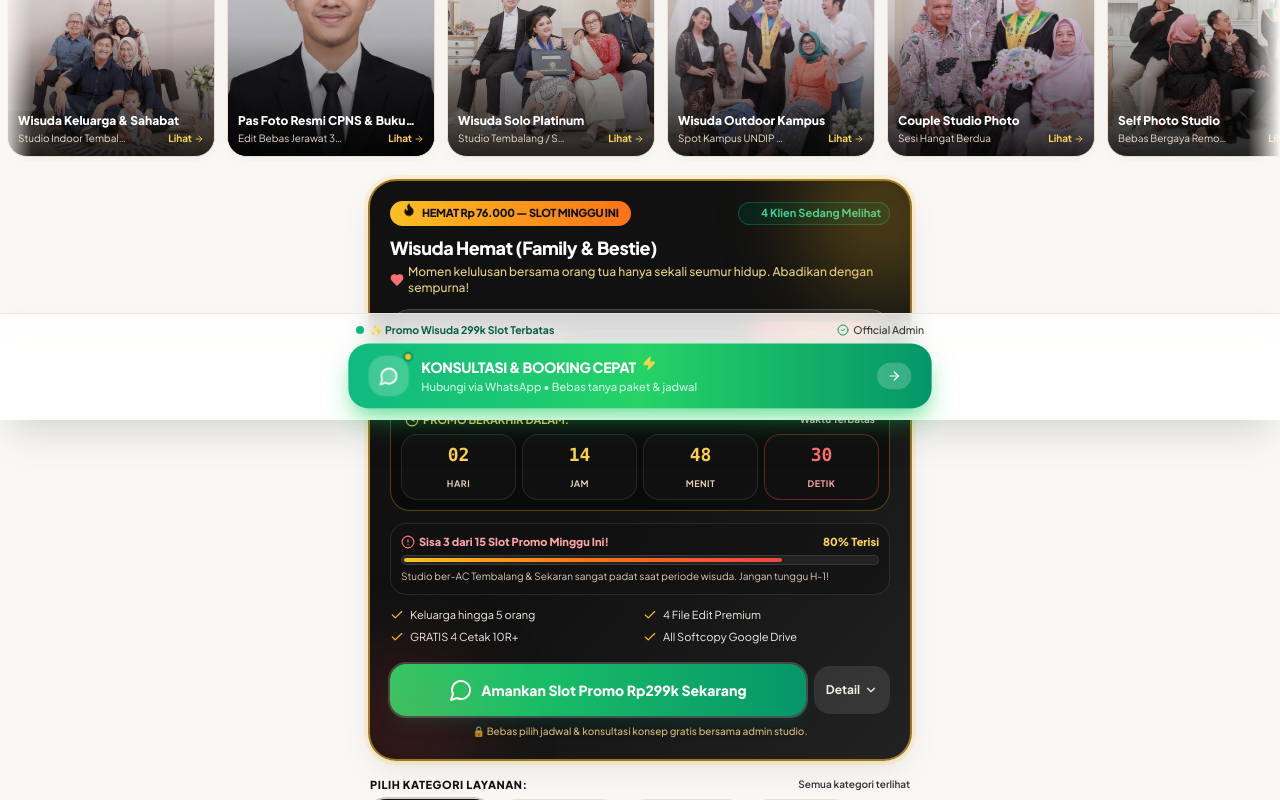
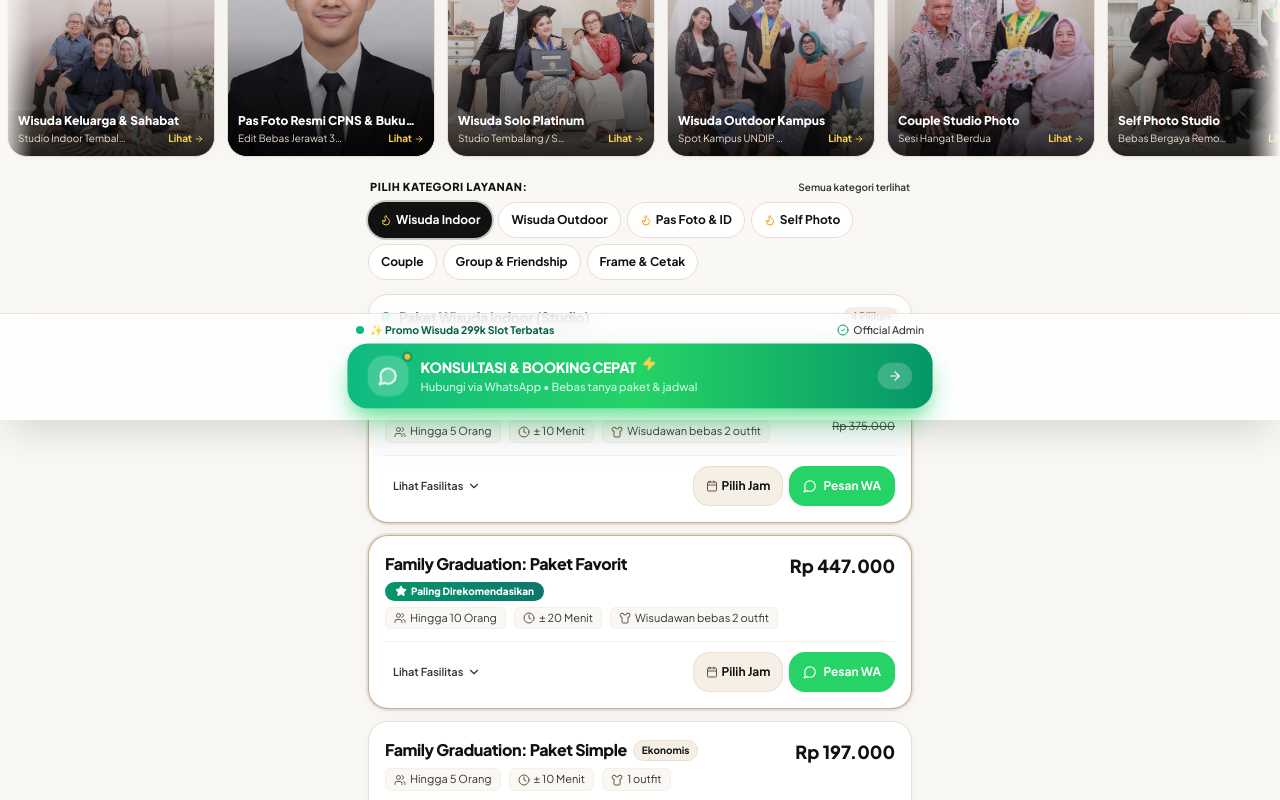
Before and after one commit to iprat30/infopotrait, a React (Vite) app: page / in a window 1280 px wide. Shown: the part 380-1180 px from the top of the page. Built offline with nearby package versions, Linux system fonts and the light colour scheme; the HTML template or start-up script is replaced by a standard one.

Commit message:
feat: smart delayed FOMO promo reveal tailored for graduation and family photo visitors

```diff
--- a/src/App.jsx
+++ b/src/App.jsx
@@ -1,4 +1,4 @@
-import React, { useState } from 'react';
+import React, { useState, useEffect, useRef } from 'react';
 import Header from './components/Header';
 import NavigationSwitcher from './components/NavigationSwitcher';
 import PortfolioTicker from './components/PortfolioTicker';
@@ -15,11 +15,53 @@ import BookingModal from './components/BookingModal';
 import { PACKAGES_DATA } from './data/packagesData';
 import { PlusCircle, CheckCircle2 } from 'lucide-react';
 
+// Categories that trigger faster promo reveal (high-intent visitors)
+const HIGH_INTENT_CATEGORIES = ['wisuda-indoor', 'wisuda-outdoor', 'group'];
+const DEFAULT_REVEAL_DELAY = 35_000;  // 35 sec for normal browsing
+const INTENT_REVEAL_DELAY  = 15_000;  // 15 sec for wisuda/family viewers
+
 export default function App() {
-  const [activeTab, setActiveTab] = useState('packages'); // 'packages' | 'portfolio' | 'branches' | 'faq'
+  const [activeTab, setActiveTab] = useState('packages');
   const [selectedCategory, setSelectedCategory] = useState('wisuda-indoor');
   const [bookingPackage, setBookingPackage] = useState(null);
   const [showAddOns, setShowAddOns] = useState(false);
+
+  // Promo reveal state — hidden on first load, shown after delay
+  const [promoVisible, setPromoVisible] = useState(false);
+  const [promoDismissed, setPromoDismissed] = useState(false);
+  const promoTimerRef = useRef(null);
+  const promoRevealedRef = useRef(false); // ensure we only fire once per session
+
+  // Smart reveal: watch selectedCategory and activeTab
+  useEffect(() => {
+    if (promoRevealedRef.current || promoDismissed) return;
+
+    // Clear any existing timer
+    clearTimeout(promoTimerRef.current);
+
+    if (activeTab !== 'packages') return;
+
+    const delay = HIGH_INTENT_CATEGORIES.includes(selectedCategory)
+      ? INTENT_REVEAL_DELAY
+      : DEFAULT_REVEAL_DELAY;
+
+    promoTimerRef.current = setTimeout(() => {
+      if (!promoRevealedRef.current) {
+        promoRevealedRef.current = true;
+        setPromoVisible(true);
+      }
+    }, delay);
+
+    return () => clearTimeout(promoTimerRef.current);
+  }, [selectedCategory, activeTab, promoDismissed]);
+
+  const handleDismissPromo = () => {
+    setPromoVisible(false);
+    setPromoDismissed(true);
+    clearTimeout(promoTimerRef.current);
+  };
+
+
 
   const currentCategoryData = PACKAGES_DATA[selectedCategory];
 
@@ -45,8 +87,13 @@ export default function App() {
             }}
           />
 
-          {/* Compact Promo Banner */}
-          <CompactPromo />
+          {/* Smart FOMO Promo — hidden on arrival, revealed after time-based + intent trigger */}
+          <CompactPromo
+            visible={promoVisible}
+            selectedCategory={selectedCategory}
+            onDismiss={handleDismissPromo}
+          />
+
 
           {/* Simple Category Tabs (All Visible at Once, No Photos) */}
           <CategoryTabs
--- a/src/components/CompactPromo.jsx
+++ b/src/components/CompactPromo.jsx
@@ -1,76 +1,170 @@
-import React, { useState, useEffect } from 'react';
-import { Sparkles, MessageCircle, ChevronDown, Check, Flame, Zap, Clock, Users, AlertCircle, Heart } from 'lucide-react';
+import React, { useState, useEffect, useRef } from 'react';
+import {
+  Sparkles, MessageCircle, ChevronDown, Check,
+  Flame, Clock, AlertCircle, Heart, X, Zap, Users, GraduationCap,
+} from 'lucide-react';
 import { PROMO_SPECIAL } from '../data/packagesData';
 import { MAIN_WHATSAPP } from '../data/branchesData';
 
-export default function CompactPromo() {
+// Context-aware copy per category intent
+const INTENT_CONTEXTS = {
+  'wisuda-indoor': {
+    icon: <GraduationCap className="size-4 shrink-0" />,
+    label: 'PROMO FOTO WISUDA',
+    headline: 'Momen Wisuda Hanya Sekali Seumur Hidup — Abadikan Sekarang',
+    sub: 'Orang tua sudah mengorbankan segalanya. Hadirkan foto wisuda yang bikin mereka bangga dan haru.',
+    waText: 'Halo Admin Potrait, saya mau amankan SLOT PROMO WISUDA HEMAT Rp299k. Mohon info slot tersisa minggu ini ya!',
+    urgency: 'Periode wisuda = slot super padat!',
+    color: 'from-violet-700 via-charcoal to-charcoal',
+    badge: 'bg-violet-400 text-white',
+  },
+  'wisuda-outdoor': {
+    icon: <GraduationCap className="size-4 shrink-0" />,
+    label: 'PROMO FOTO WISUDA OUTDOOR',
+    headline: 'Foto Wisuda Outdoor Terbaik Semarang — Hemat Rp76.000',
+    sub: 'Latar alam terbuka + golden hour = foto yang tak terlupakan. Slot outdoor terbatas!',
+    waText: 'Halo Admin Potrait, saya mau amankan SLOT PROMO WISUDA OUTDOOR HEMAT Rp299k. Mohon info slot tersisa!',
+    urgency: 'Slot outdoor paling cepat habis!',
+    color: 'from-emerald-800 via-charcoal to-charcoal',
+    badge: 'bg-emerald-400 text-charcoal',
+  },
+  group: {
+    icon: <Users className="size-4 shrink-0" />,
+    label: 'PROMO FOTO KELUARGA',
+    headline: 'Foto Keluarga Lengkap — Hemat Rp76.000 Minggu Ini',
+    sub: 'Kapan terakhir foto bersama seluruh keluarga? Buat momen ini nyata sebelum semua sibuk lagi.',
+    waText: 'Halo Admin Potrait, saya mau amankan SLOT PROMO FOTO KELUARGA HEMAT Rp299k. Mohon info slot tersisa!',
+    urgency: 'Akhir pekan = jadwal keluarga terpadat!',
+    color: 'from-rose-800 via-charcoal to-charcoal',
+    badge: 'bg-rose-400 text-white',
+  },
+  default: {
+    icon: <Flame className="size-4 shrink-0" />,
+    label: 'FLASH SALE TERBATAS',
+    headline: 'Promo Spesial Minggu Ini — Hemat Rp76.000',
+    sub: 'Penawaran eksklusif hanya untuk pengunjung yang hadir hari ini. Jangan lewatkan!',
+    waText: 'Halo Admin Potrait, saya mau amankan SLOT PROMO HEMAT Rp299k. Mohon info slot tersisa minggu ini!',
+    urgency: 'Harga normal kembali minggu depan!',
+    color: 'from-amber-800 via-charcoal to-charcoal',
+    badge: 'bg-amber-400 text-charcoal',
+  },
+};
+
+const HIGH_INTENT = ['wisuda-indoor', 'wisuda-outdoor', 'group'];
+
+export default function CompactPromo({ visible = false, selectedCategory = '', onDismiss }) {
   const [expanded, setExpanded] = useState(false);
+  const [show, setShow] = useState(false);          // controls CSS entrance
+  const [showAttention, setShowAttention] = useState(false); // pulsing ring
+  const prevVisibleRef = useRef(false);
 
-  // Live real-time ticking countdown to end of Sunday / batch
-  const [timeLeft, setTimeLeft] = useState({
-    days: 2,
-    hours: 14,
-    minutes: 48,
-    seconds: 35
+  // Animate in when visible flips to true
+  useEffect(() => {
+    if (visible && !prevVisibleRef.current) {
+      // Small RAF delay so CSS transition fires properly
+      requestAnimationFrame(() => {
+        setShow(true);
+        // Show attention ring 800ms after slide-in starts
+        setTimeout(() => setShowAttention(true), 800);
       });
+    }
+    prevVisibleRef.current = visible;
+  }, [visible]);
 
+  // Countdown timer
+  const [timeLeft, setTimeLeft] = useState({ days: 2, hours: 14, minutes: 48, seconds: 35 });
   useEffect(() => {
+    if (!visible) return;
     const timer = setInterval(() => {
       setTimeLeft((prev) => {
-        if (prev.seconds > 0) {
-          return { ...prev, seconds: prev.seconds - 1 };
-        } else if (prev.minutes > 0) {
-          return { ...prev, minutes: prev.minutes - 1, seconds: 59 };
-        } else if (prev.hours > 0) {
-          return { ...prev, hours: prev.hours - 1, minutes: 59, seconds: 59 };
-        } else if (prev.days > 0) {
-          return { ...prev, days: prev.days - 1, hours: 23, minutes: 59, seconds: 59 };
-        }
-        return { days: 2, hours: 23, minutes: 59, seconds: 59 }; // Reset cycle
+        if (prev.seconds > 0) return { ...prev, seconds: prev.seconds - 1 };
+        if (prev.minutes > 0) return { ...prev, minutes: prev.minutes - 1, seconds: 59 };
+        if (prev.hours > 0) return { ...prev, hours: prev.hours - 1, minutes: 59, seconds: 59 };
+        if (prev.days > 0) return { ...prev, days: prev.days - 1, hours: 23, minutes: 59, seconds: 59 };
+        return { days: 2, hours: 23, minutes: 59, seconds: 59 };
       });
     }, 1000);
+    return () => clearInterval(timer);
+  }, [visible]);
 
-    return () => clearInterval(timer);
-  }, []);
+  const fmt = (n) => (n < 10 ? `0${n}` : `${n}`);
 
-  const formatDigit = (num) => (num < 10 ? `0${num}` : `${num}`);
+  const ctx = INTENT_CONTEXTS[selectedCategory] || INTENT_CONTEXTS.default;
+  const waUrl = `https://wa.me/${MAIN_WHATSAPP.number}?text=${encodeURIComponent(ctx.waText)}`;
+  const isHighIntent = HIGH_INTENT.includes(selectedCategory);
 
-  const emotionalWaText = `Halo Admin Potrait Studio, saya ingin amankan SLOT PROMO WISUDA HEMAT Rp299k sebelum kehabisan slot minggu ini. Mohon info tanggal & jam yang masih kosong...`;
-  const waUrl = `https://wa.me/${MAIN_WHATSAPP.number}?text=${encodeURIComponent(emotionalWaText)}`;
+  const handleDismiss = () => {
+    setShow(false);
+    setShowAttention(false);
+    setTimeout(() => onDismiss?.(), 400); // wait for slide-out
+  };
+
+  if (!visible && !show) return null;
 
   return (
-    <section className="px-4 py-2 max-w-xl mx-auto" aria-labelledby="promo-card-title">
-      <div className="relative overflow-hidden rounded-3xl bg-gradient-to-br from-charcoal-900 via-charcoal to-charcoal-800 text-white p-4 sm:p-5 shadow-elevated border-2 border-amber-400/60 ring-4 ring-amber-400/15">
+    <div
+      className={`
+        px-4 py-2 max-w-xl mx-auto w-full
+        transition-all duration-500 ease-out
+        ${show ? 'opacity-100 translate-y-0' : 'opacity-0 translate-y-8 pointer-events-none'}
+      `}
+      aria-live="polite"
+      aria-label="Promo terbatas"
+    >
+      {/* Attention ring that pulses around the whole card */}
+      <div className={`relative rounded-3xl transition-all duration-700 ${showAttention ? 'ring-4 ring-amber-400/50' : 'ring-0'}`}>
 
-        {/* Glow Ambient Lights */}
-        <div className="absolute -top-12 -right-12 size-40 bg-amber-400/25 rounded-full blur-2xl pointer-events-none" aria-hidden="true"></div>
-        <div className="absolute -bottom-12 -left-12 size-40 bg-red-500/15 rounded-full blur-2xl pointer-events-none" aria-hidden="true"></div>
+        <section
+          className={`relative overflow-hidden rounded-3xl bg-gradient-to-br ${ctx.color} text-white p-4 sm:p-5 shadow-floating border-2 border-amber-400/60`}
+          aria-labelledby="promo-card-title"
+        >
 
-        {/* 1. TOP BANNER: FOMO Ribbon & Active Viewers */}
-        <div className="flex items-center justify-between gap-2 mb-2 flex-wrap">
-          <span className="inline-flex items-center gap-1.5 bg-gradient-to-r from-amber-400 to-orange-500 text-charcoal font-black px-3 py-1 rounded-full text-[11px] shadow-sm tracking-tight">
-            <Flame className="size-3.5 fill-charcoal text-charcoal animate-bounce" aria-hidden="true" />
-            <span>HEMAT Rp 76.000 — SLOT MINGGU INI</span>
+          {/* Glow lights */}
+          <div className="absolute -top-12 -right-12 size-44 bg-amber-400/20 rounded-full blur-2xl pointer-events-none" />
+          <div className="absolute -bottom-12 -left-12 size-44 bg-red-500/15 rounded-full blur-2xl pointer-events-none" />
+
+          {/* ── TOP ROW: Badge + Live viewers + Dismiss ── */}
+          <div className="flex items-start justify-between gap-2 mb-2">
+            <div className="flex flex-wrap items-center gap-1.5">
+              {/* Flash badge — animates when high intent */}
+              <span className={`inline-flex items-center gap-1.5 ${ctx.badge} font-black px-3 py-1 rounded-full text-[11px] shadow-sm tracking-tight ${isHighIntent ? 'animate-bounce' : ''}`}>
+                {ctx.icon}
+                <span>{ctx.label}</span>
               </span>
-
               <span className="inline-flex items-center gap-1 text-[11px] font-bold text-emerald-400 bg-emerald-950/60 px-2 py-0.5 rounded-full border border-emerald-500/30">
-            <span className="size-2 rounded-full bg-emerald-400 animate-ping mr-0.5" aria-hidden="true"></span>
-            <span>4 Klien Sedang Melihat</span>
+                <span className="size-2 rounded-full bg-emerald-400 animate-ping mr-0.5" />
+                <span>{isHighIntent ? '7' : '4'} Orang Melihat Ini</span>
               </span>
             </div>
 
-        {/* 2. EMOTIONAL HOOK HEADLINE */}
-        <div className="mt-1.5">
-          <h2 id="promo-card-title" className="text-base sm:text-lg font-black text-white tracking-tight leading-snug">
-            {PROMO_SPECIAL.title}
-          </h2>
-          <p className="text-xs text-amber-200/90 font-medium mt-0.5 flex items-center gap-1 leading-snug">
-            <Heart className="size-3.5 text-red-400 fill-red-400 shrink-0" aria-hidden="true" />
-            <span>Momen kelulusan bersama orang tua hanya sekali seumur hidup. Abadikan dengan sempurna!</span>
-          </p>
+            {/* Dismiss button */}
+            <button
+              type="button"
+              onClick={handleDismiss}
+              className="shrink-0 size-7 flex items-center justify-center rounded-full bg-white/10 hover:bg-white/25 text-warm-300 hover:text-white transition-colors"
+              aria-label="Tutup promo"
+            >
+              <X className="size-3.5" />
+            </button>
           </div>
 
-        {/* 3. BIG PRICE & DISCOUNT DISPLAY */}
+          {/* ── URGENCY RIBBON — appears immediately ── */}
+          <div className="flex items-center gap-1.5 bg-red-500/25 border border-red-400/40 rounded-xl px-2.5 py-1.5 mb-3 text-[11px]">
+            <AlertCircle className="size-3.5 text-red-300 shrink-0 animate-pulse" />
+            <span className="font-bold text-red-200">{ctx.urgency}</span>
+            <span className="ml-auto font-black text-amber-300">HEMAT Rp76.000!</span>
+          </div>
+
+          {/* ── HEADLINE ── */}
+          <h2 id="promo-card-title" className="text-base sm:text-lg font-black text-white tracking-tight leading-snug">
+            {ctx.headline}
+          </h2>
+          <p className="text-xs text-warm-200/90 font-medium mt-0.5 flex items-start gap-1 leading-snug">
+            <Heart className="size-3.5 text-red-400 fill-red-400 shrink-0 mt-0.5" />
+            <span>{ctx.sub}</span>
+          </p>
+
+          {/* ── PRICE BLOCK ── */}
           <div className="mt-3 p-3 bg-white/10 backdrop-blur-md rounded-2xl border border-white/15 flex items-baseline justify-between">
             <div>
               <div className="flex items-center gap-1 text-[10px] text-warm-300 font-bold uppercase tracking-wider">
@@ -89,93 +183,76 @@ export default function CompactPromo() {
             </div>
           </div>
 
-        {/* 4. REAL-TIME COUNTDOWN TIMER (WAKTU TERBATAS) */}
+          {/* ── COUNTDOWN TIMER ── */}
           <div className="mt-3 p-2.5 bg-black/40 rounded-2xl border border-amber-400/30">
             <div className="flex items-center justify-between text-[11px] font-bold text-amber-300 mb-1.5 px-1">
               <span className="flex items-center gap-1">
-              <Clock className="size-3.5 animate-spin" style={{ animationDuration: '6s' }} aria-hidden="true" />
+                <Clock className="size-3.5 animate-spin" style={{ animationDuration: '6s' }} />
                 <span>PROMO BERAKHIR DALAM:</span>
               </span>
               <span className="text-[10px] text-warm-300">Waktu Terbatas</span>
             </div>
-
             <div className="grid grid-cols-4 gap-1.5 text-center">
-            <div className="bg-charcoal-900/90 py-1.5 px-1 rounded-xl border border-white/10 shadow-xs">
-              <span className="font-black text-base sm:text-lg text-amber-300 block font-mono">
-                {formatDigit(timeLeft.days)}
+              {[
+                { val: timeLeft.days, label: 'Hari', red: false },
+                { val: timeLeft.hours, label: 'Jam', red: false },
+                { val: timeLeft.minutes, label: 'Menit', red: false },
+                { val: timeLeft.seconds, label: 'Detik', red: true },
+              ].map(({ val, label, red }) => (
+                <div key={label} className={`bg-charcoal-900/90 py-1.5 px-1 rounded-xl border shadow-xs ${red ? 'border-red-500/40' : 'border-white/10'}`}>
+                  <span className={`font-black text-base sm:text-lg block font-mono ${red ? 'text-red-400' : 'text-amber-300'}`}>
+                    {fmt(val)}
                   </span>
-              <span className="text-[9px] uppercase tracking-wider text-warm-300 font-bold">Hari</span>
+                  <span className={`text-[9px] uppercase tracking-wider font-bold ${red ? 'text-red-300' : 'text-warm-300'}`}>{label}</span>
                 </div>
-            <div className="bg-charcoal-900/90 py-1.5 px-1 rounded-xl border border-white/10 shadow-xs">
-              <span className="font-black text-base sm:text-lg text-amber-300 block font-mono">
-                {formatDigit(timeLeft.hours)}
-              </span>
-              <span className="text-[9px] uppercase tracking-wider text-warm-300 font-bold">Jam</span>
-            </div>
-            <div className="bg-charcoal-900/90 py-1.5 px-1 rounded-xl border border-white/10 shadow-xs">
-              <span className="font-black text-base sm:text-lg text-amber-300 block font-mono">
-                {formatDigit(timeLeft.minutes)}
-              </span>
-              <span className="text-[9px] uppercase tracking-wider text-warm-300 font-bold">Menit</span>
-            </div>
-            <div className="bg-charcoal-900/90 py-1.5 px-1 rounded-xl border border-red-500/40 shadow-xs">
-              <span className="font-black text-base sm:text-lg text-red-400 block font-mono">
-                {formatDigit(timeLeft.seconds)}
-              </span>
-              <span className="text-[9px] uppercase tracking-wider text-red-300 font-bold">Detik</span>
-            </div>
+              ))}
             </div>
           </div>
 
-        {/* 5. SCARCITY SLOT PROGRESS BAR (KUOTA TERSISA) */}
+          {/* ── SLOT SCARCITY BAR ── */}
           <div className="mt-3 bg-charcoal-900/60 p-2.5 rounded-xl border border-white/10">
             <div className="flex items-center justify-between text-[11px] font-extrabold mb-1">
               <span className="text-red-300 flex items-center gap-1">
-              <AlertCircle className="size-3.5 text-red-400 shrink-0" aria-hidden="true" />
-              <span>Sisa 3 dari 15 Slot Promo Minggu Ini!</span>
+                <AlertCircle className="size-3.5 text-red-400 shrink-0" />
+                <span>Sisa {isHighIntent ? '2' : '3'} dari 15 Slot Promo!</span>
               </span>
-            <span className="text-amber-300">80% Terisi</span>
+              <span className="text-amber-300">{isHighIntent ? '87%' : '80%'} Terisi</span>
             </div>
-
-          {/* Progress Visual Bar */}
             <div className="w-full bg-charcoal-800 h-2.5 rounded-full overflow-hidden p-0.5 border border-white/10">
               <div
-              className="bg-gradient-to-r from-amber-400 via-orange-500 to-red-500 h-full rounded-full transition-all duration-500"
-              style={{ width: '80%' }}
-            ></div>
+                className="bg-gradient-to-r from-amber-400 via-orange-500 to-red-500 h-full rounded-full transition-all duration-700"
+                style={{ width: isHighIntent ? '87%' : '80%' }}
+              />
             </div>
             <p className="text-[10px] text-warm-300 mt-1">
-            Studio ber-AC Tembalang & Sekaran sangat padat saat periode wisuda. Jangan tunggu H-1!
+              {isHighIntent
+                ? 'Periode wisuda / musim kelulusan adalah waktu tersibuk. Booking sekarang sebelum slot habis!'
+                : 'Studio ber-AC Tembalang & Sekaran sangat diminati akhir pekan. Jangan tunggu H-1!'}
             </p>
           </div>
 
-        {/* 6. KEY DELIVERABLES BULLETS */}
+          {/* ── BULLETS ── */}
           <div className="grid grid-cols-2 gap-1.5 mt-3 text-[11px] text-warm-100">
-          <div className="flex items-center gap-1.5">
-            <Check className="size-3.5 text-amber-400 shrink-0" aria-hidden="true" />
-            <span>Keluarga hingga 5 orang</span>
+            {[
+              'Keluarga hingga 5 orang',
+              '4 File Edit Premium',
+              'GRATIS 4 Cetak 10R+',
+              'All Softcopy Google Drive',
+            ].map((b) => (
+              <div key={b} className="flex items-center gap-1.5">
+                <Check className="size-3.5 text-amber-400 shrink-0" />
+                <span>{b}</span>
               </div>
-          <div className="flex items-center gap-1.5">
-            <Check className="size-3.5 text-amber-400 shrink-0" aria-hidden="true" />
-            <span>4 File Edit Premium</span>
-          </div>
-          <div className="flex items-center gap-1.5">
-            <Check className="size-3.5 text-amber-400 shrink-0" aria-hidden="true" />
-            <span>GRATIS 4 Cetak 10R+</span>
-          </div>
-          <div className="flex items-center gap-1.5">
-            <Check className="size-3.5 text-amber-400 shrink-0" aria-hidden="true" />
-            <span>All Softcopy Google Drive</span>
-          </div>
+            ))}
           </div>
 
-        {/* Collapsible Extended Details */}
+          {/* Collapsible details */}
           {expanded && (
-          <div className="mt-3 pt-3 border-t border-white/15 text-xs text-warm-100 space-y-1.5 animate-fadeIn">
+            <div className="mt-3 pt-3 border-t border-white/15 text-xs text-warm-100 space-y-1.5">
               <p className="font-bold text-amber-300 text-[11px]">Rincian Fasilitas Lengkap:</p>
               {PROMO_SPECIAL.deliverables.map((item, idx) => (
                 <div key={idx} className="flex items-start gap-1.5 text-[11px]">
-                <Check className="size-3 text-emerald-400 shrink-0 mt-0.5" aria-hidden="true" />
+                  <Check className="size-3 text-emerald-400 shrink-0 mt-0.5" />
                   <span>{item}</span>
                 </div>
               ))}
@@ -185,19 +262,18 @@ export default function CompactPromo() {
             </div>
           )}
 
-        {/* 7. BIG HIGH-CONVERTING CTA BUTTON */}
+          {/* ── CTA ROW ── */}
           <div className="mt-3.5 flex items-center gap-2 pt-1">
             <a
               href={waUrl}
               target="_blank"
               rel="noopener noreferrer"
               className="tap-bounce flex-1 flex items-center justify-center gap-2 bg-gradient-to-r from-wa to-emerald-600 hover:from-wa-hover hover:to-emerald-700 text-white text-xs sm:text-sm font-black py-3.5 px-4 rounded-xl shadow-lg shadow-emerald-900/40 ring-2 ring-white/20 transition-all min-h-[48px]"
-            aria-label="Amankan Slot Promo Wisuda Rp299k Sekarang Sebelum Penuh"
+              aria-label="Amankan Slot Promo Sekarang"
             >
-            <MessageCircle className="size-4.5 shrink-0" aria-hidden="true" />
+              <MessageCircle className="size-4.5 shrink-0" />
               <span>Amankan Slot Promo Rp299k Sekarang</span>
             </a>
-
             <button
               type="button"
               onClick={() => setExpanded(!expanded)}
@@ -205,15 +281,15 @@ export default function CompactPromo() {
               aria-expanded={expanded}
             >
               <span>{expanded ? 'Tutup' : 'Detail'}</span>
-            <ChevronDown className={`size-3.5 transition-transform ${expanded ? 'rotate-180' : ''}`} aria-hidden="true" />
+              <ChevronDown className={`size-3.5 transition-transform ${expanded ? 'rotate-180' : ''}`} />
             </button>
           </div>
 
-        {/* Micro-guarantee */}
           <p className="text-[10px] text-amber-200/80 text-center mt-2 font-medium">
             🔒 Bebas pilih jadwal & konsultasi konsep gratis bersama admin studio.
           </p>
+        </section>
       </div>
-    </section>
+    </div>
   );
 }
```
Lines whose indentation alone changed are shown as unchanged.
